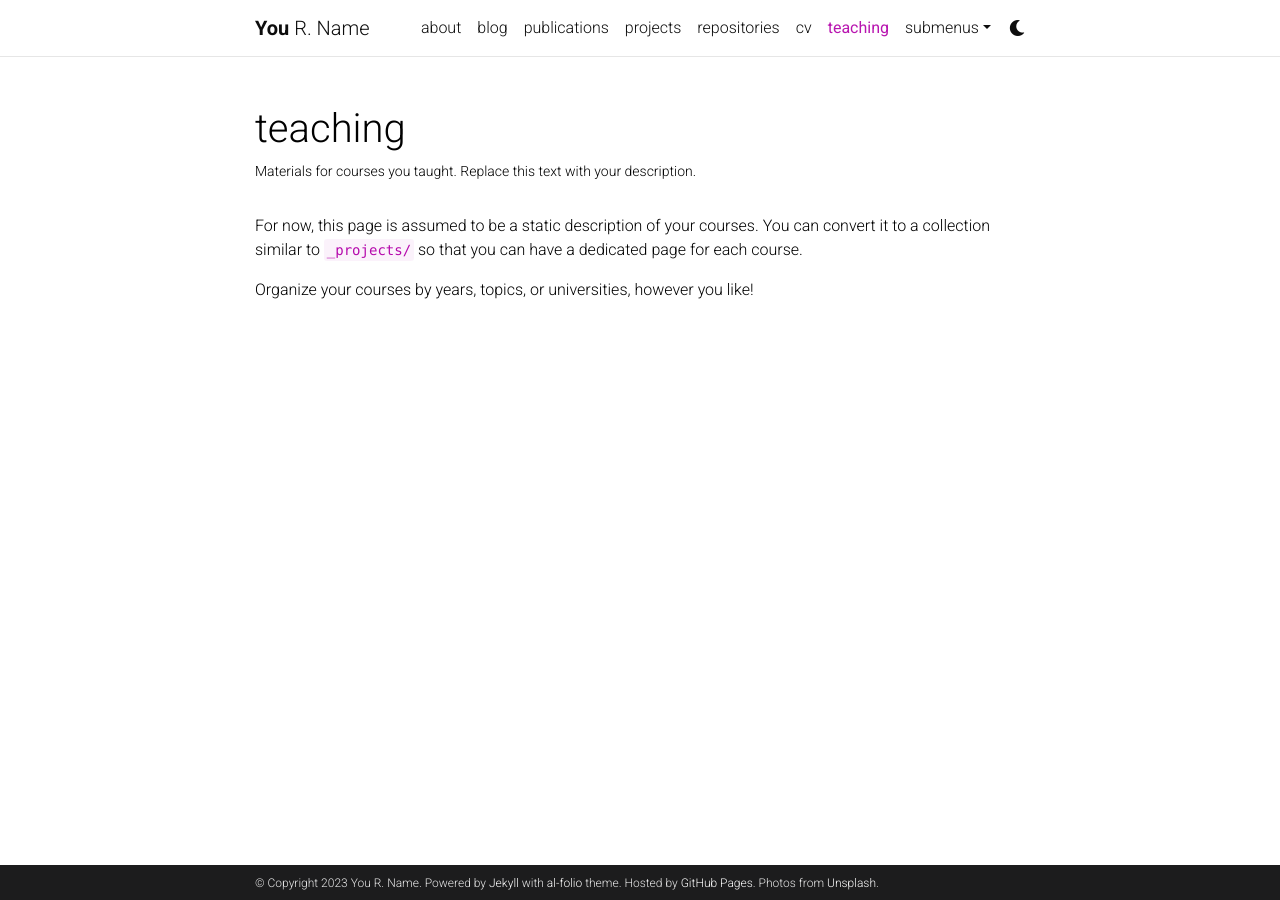
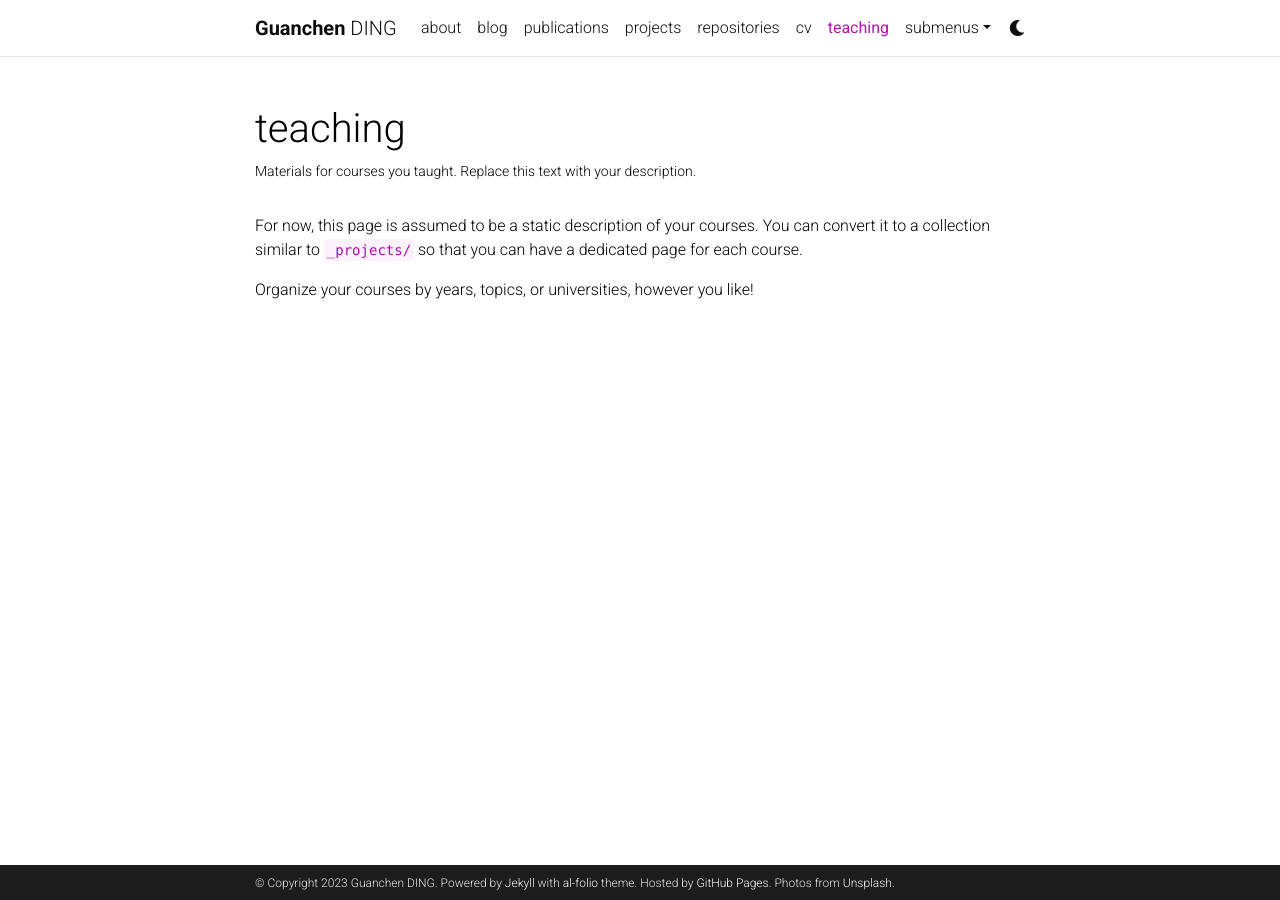
Before and after one commit to gcding/gcding.github.io, a Jekyll site: the page built from _pages/teaching.md, in a window 1280 px wide. Built offline with Jekyll 4.4.1, drawn with Linux system fonts in a browser that asks for light colours; comment, search, counter and statistics services are not loaded; a style sheet for code colours, icons or effects is not loaded.

Commit message:
Initial submit

```diff
--- a/Gemfile
+++ b/Gemfile
@@ -14,7 +14,7 @@
     gem 'jekyll-sitemap'
     gem 'jekyll-twitter-plugin'
     gem 'jemoji'
-    gem 'mini_racer'
+    # gem 'mini_racer'
     gem 'unicode_utils'
     gem 'webrick'
 end
--- a/_config.yml
+++ b/_config.yml
@@ -3,10 +3,10 @@
 # -----------------------------------------------------------------------------
 
 title: blank # the website title (if blank, full name will be used instead)
-first_name: You
-middle_name: R.
-last_name: Name
-email: you@example.com
+first_name: Guanchen
+middle_name:
+last_name: DING
+email: gcding068@gmail.com
 description: > # the ">" symbol means to ignore newlines until "footer_text:"
   A simple, whitespace theme for academics. Based on [*folio](https://github.com/bogoli/-folio) design.
 footer_text: >
@@ -18,8 +18,8 @@
 lang: en # the language of your site (for example: en, fr, cn, ru, etc.)
 icon: ⚛️  # the emoji used as the favicon (alternatively, provide image name in /assets/img/)
 
-url: https://alshedivat.github.io # the base hostname & protocol for your site
-baseurl: /al-folio # the subpath of your site, e.g. /blog/
+url: https://gcding.github.io # the base hostname & protocol for your site
+baseurl: # the subpath of your site, e.g. /blog/
 last_updated: false # set to true if you want to display last updated in the footer
 impressum_path:  # set to path to include impressum link in the footer, use the same path as permalink in a page, helps to conform with EU GDPR
 
```
